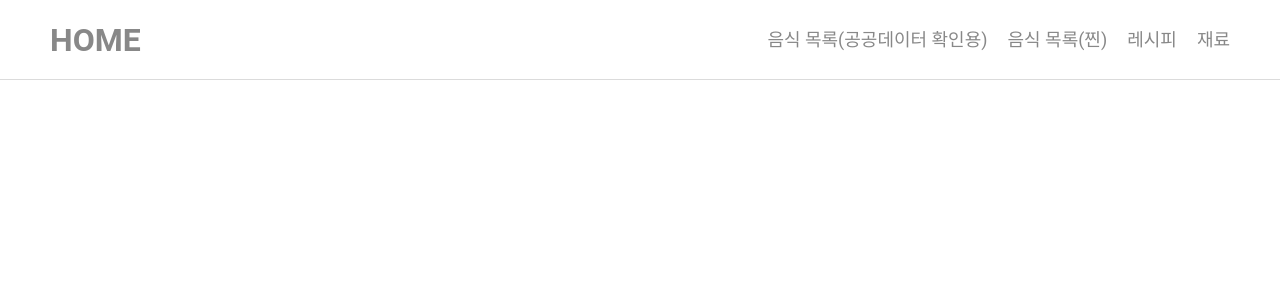
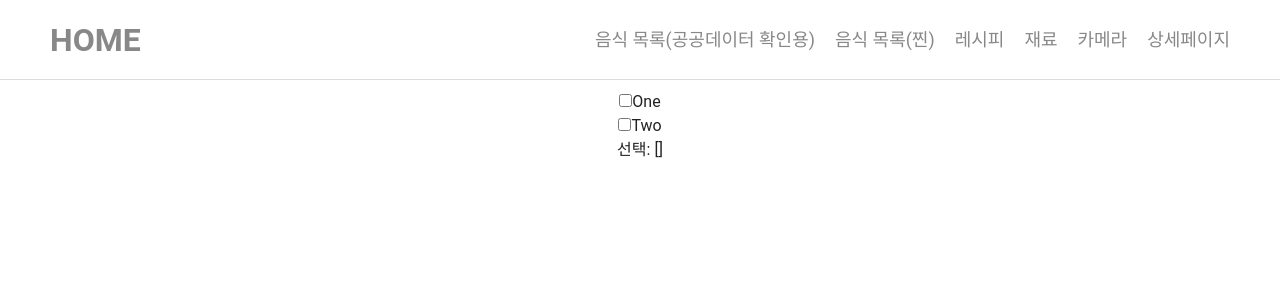
Before and after one commit to JISU-JEONG/refrigerator, a Vue app in the folder frontend/: page /camera in a window 1280 px wide. Shown: the top 300 px of the page. Built offline with nearby package versions, Linux system fonts and the light colour scheme; what vue-axios-cors would draw is missing.

Commit message:
상세페이지 진행중

```diff
--- a/frontend/package.json
+++ b/frontend/package.json
@@ -13,6 +13,7 @@
     "vue": "^2.6.11",
     "vue-axios-cors": "^1.0.1",
     "vue-router": "^3.1.6",
+    "vueperslides": "^2.8.3",
     "vuetify": "^2.2.11",
     "vuex": "^3.1.3"
   },
--- a/frontend/src/components/NavigationBar.vue
+++ b/frontend/src/components/NavigationBar.vue
@@ -1,12 +1,28 @@
 <template>
   <header>
-    <h1><router-link to="/">HOME</router-link></h1>
+    <h1>
+      <router-link to="/">HOME</router-link>
+    </h1>
     <nav>
       <ul>
-        <li><router-link to="/food">음식 목록(공공데이터 확인용) </router-link></li>
-        <li><router-link to="/foodlist">음식 목록(찐) </router-link></li>
-        <li><router-link to="/recipe">레시피 </router-link></li>
-        <li><router-link to="/meterial">재료 </router-link></li>
+        <li>
+          <router-link to="/food">음식 목록(공공데이터 확인용)</router-link>
+        </li>
+        <li>
+          <router-link to="/foodlist">음식 목록(찐)</router-link>
+        </li>
+        <li>
+          <router-link to="/recipe">레시피</router-link>
+        </li>
+        <li>
+          <router-link to="/meterial">재료</router-link>
+        </li>
+        <li>
+          <router-link to="/camera">카메라</router-link>
+        </li>
+        <li>
+          <router-link to="/fooddetail">상세페이지</router-link>
+        </li>
       </ul>
     </nav>
   </header>
@@ -18,13 +34,54 @@ export default {
 };
 </script>
 <style>
-  header { height: 80px; width: 100%; background: #ffffff; position:fixed; top:0; z-index: 1; border-bottom: 1px solid #DBDBDB;}
-  header h1{ display: inline-block; position: absolute; left:50px; }
-  header h1 a { text-decoration: none; display: inline-block; height: 80px; line-height: 80px; color: #888888 !important; }
-  header nav { display: inline-block; position: absolute; top:0; right: 50px; }
-  header nav li { list-style: none; float:left; padding: 0 10px;}
-  header nav li:last-child { padding-right: 0;}
-  header nav li a { text-decoration: none; display: inline-block; height: 80px; line-height: 80px; font-size: 18px; color: #888888 !important; }
-  .header-transparent { background: transparent; border-bottom:none; }
-  .header-transparent a { color: white !important; }
+header {
+  height: 80px;
+  width: 100%;
+  background: #ffffff;
+  position: fixed;
+  top: 0;
+  z-index: 1;
+  border-bottom: 1px solid #dbdbdb;
+}
+header h1 {
+  display: inline-block;
+  position: absolute;
+  left: 50px;
+}
+header h1 a {
+  text-decoration: none;
+  display: inline-block;
+  height: 80px;
+  line-height: 80px;
+  color: #888888 !important;
+}
+header nav {
+  display: inline-block;
+  position: absolute;
+  top: 0;
+  right: 50px;
+}
+header nav li {
+  list-style: none;
+  float: left;
+  padding: 0 10px;
+}
+header nav li:last-child {
+  padding-right: 0;
+}
+header nav li a {
+  text-decoration: none;
+  display: inline-block;
+  height: 80px;
+  line-height: 80px;
+  font-size: 18px;
+  color: #888888 !important;
+}
+.header-transparent {
+  background: transparent;
+  border-bottom: none;
+}
+.header-transparent a {
+  color: white !important;
+}
 </style>
--- /dev/null
+++ b/frontend/src/components/camera.vue
@@ -0,0 +1,63 @@
+<template>
+  <div id="img">
+    <div v-if="!image">
+      <h2>Select an image</h2>
+      <input type="file" @change="onFileChange" />
+    </div>
+    <div v-else>
+      <img :src="image" />
+      <button @click="removeImage">Remove image</button>
+    </div>
+    <br />
+    <input type="checkbox" id="one" value="One" v-model="picked" />
+    <label for="one">One</label>
+    <br />
+    <input type="checkbox" id="two" value="Two" v-model="picked" />
+    <label for="two">Two</label>
+    <br />
+    <span>선택: {{ picked }}</span>
+  </div>
+</template>
+
+<script>
+export default {
+  name: "camera",
+  components: {},
+  data: () => ({
+    image: "",
+    picked: []
+  }),
+  methods: {
+    onFileChange(e) {
+      var files = e.target.files || e.dataTransfer.files;
+      if (!files.length) return;
+      this.createImage(files[0]);
+    },
+    createImage(file) {
+      var image = new Image();
+      var reader = new FileReader();
+      var vm = this;
+
+      reader.onload = e => {
+        vm.image = e.target.result;
+      };
+      reader.readAsDataURL(file);
+    },
+    removeImage: function(e) {
+      this.image = "";
+    }
+  }
+};
+</script>
+
+<style scoped>
+#img {
+  text-align: center;
+}
+img {
+  width: 30%;
+  margin: auto;
+  display: block;
+  margin-bottom: 10px;
+}
+</style>
--- /dev/null
+++ b/frontend/src/components/cooking_meterial.vue
@@ -0,0 +1,27 @@
+<template>
+  <div>
+    <h1>요리재료</h1>
+    <div v-for="(recipe, i) in cooking_meterial" :key="i">
+      <v-card class="mx-auto" max-width="344" outline>
+        <v-card-text v-for="(meterial, i) in recipe" :key="i">
+          <p>{{ meterial }}</p>
+          <v-divider></v-divider>
+        </v-card-text>
+      </v-card>
+      <br />
+    </div>
+  </div>
+</template>
+
+<script>
+export default {
+  name: "cooking_meterial",
+  props: {
+    cooking_meterial: {
+      type: Object
+    }
+  }
+};
+</script>
+
+<style></style>
--- /dev/null
+++ b/frontend/src/components/cooking_order.vue
@@ -0,0 +1,27 @@
+<template>
+  <div>
+    <h1>요리순서</h1>
+    <div v-for="(recipe, i) in recipes_order" :key="i">
+      <v-card class="mx-auto" max-width="344" outline>
+        <v-card-text v-for="(order, i) in recipe" :key="i">
+          <p>{{ order }}</p>
+          <v-divider></v-divider>
+        </v-card-text>
+      </v-card>
+      <br />
+    </div>
+  </div>
+</template>
+
+<script>
+export default {
+  name: "cooking_order",
+  props: {
+    recipes_order: {
+      type: Object
+    }
+  }
+};
+</script>
+
+<style></style>
--- /dev/null
+++ b/frontend/src/components/slider_recipe.vue
@@ -0,0 +1,70 @@
+<template>
+  <div>
+    <vueper-slides
+      v-if="recipes_img !== null"
+      ref="vueperslides1"
+      fixed-height="500px"
+      @slide="
+        $refs.vueperslides2 &&
+          $refs.vueperslides2.goToSlide($event.currentSlide.index, {
+            emit: false
+          })
+      "
+      :slide-ratio="1 / 4"
+      :bullets="false"
+    >
+      <vueper-slide
+        v-for="(recipe, i) in recipes_img"
+        :key="i"
+        :image="recipe"
+      />
+    </vueper-slides>
+    <br />
+    <vueper-slides
+      v-if="recipes_img != null"
+      ref="vueperslides2"
+      :slide-ratio="1 / 8"
+      :dragging-distance="50"
+      @slide="
+        $refs.vueperslides1 &&
+          $refs.vueperslides1.goToSlide($event.currentSlide.index, {
+            emit: false
+          })
+      "
+      :visible-slides="4"
+      fixed-height="130px"
+    >
+      <vueper-slide
+        v-for="(recipe, i) in recipes_img"
+        :key="i"
+        @click.native="$refs.vueperslides2 && $refs.vueperslides2.goToSlide(i)"
+      >
+        <template v-slot:content>
+          <img :src="recipe" />
+        </template>
+      </vueper-slide>
+    </vueper-slides>
+  </div>
+</template>
+
+<script>
+import { VueperSlides, VueperSlide } from "vueperslides";
+import "vueperslides/dist/vueperslides.css";
+
+export default {
+  name: "silder_recipe",
+  components: { VueperSlides, VueperSlide },
+  data: () => ({}),
+  props: {
+    recipes_img: {
+      type: Array
+    }
+  }
+
+  // watch: {
+  //   recipes: function(v) {
+  //     this.recipes = v;
+  //   }
+  // },
+};
+</script>
--- a/frontend/src/router/index.js
+++ b/frontend/src/router/index.js
@@ -6,6 +6,9 @@ import recipe from "../components/recipe";
 import meterial from "../components/meterial";
 import test from "../components/test";
 import foodlist from "../view/FoodList";
+import fooddetail from "../view/FoodDetail";
+import camera from "../components/camera";
+
 Vue.use(Router);
 
 export default new Router({
@@ -40,6 +43,16 @@ export default new Router({
       path: "/foodlist",
       name: "foodlist",
       component: foodlist
+    },
+    {
+      path: "/camera",
+      name: "camera",
+      component: camera
+    },
+    {
+      path: "/fooddetail",
+      name: "fooddetail",
+      component: fooddetail
     }
   ]
 });
--- /dev/null
+++ b/frontend/src/view/FoodDetail.vue
@@ -0,0 +1,77 @@
+<template>
+  <div>
+    <slider_recipe :recipes_img="recipes_img" />
+    <cooking_meterial :cooking_meterial="cooking_meterial" />
+    <cooking_order :recipes_order="recipes_order" />
+  </div>
+</template>
+<script>
+import slider_recipe from "../components/slider_recipe";
+import cooking_order from "../components/cooking_order";
+import cooking_meterial from "../components/cooking_meterial";
+
+export default {
+  name: "FoodDetail",
+  components: {
+    slider_recipe,
+    cooking_order,
+    cooking_meterial
+  },
+  data: () => ({
+    recipes_img: null,
+    recipes_order: null,
+    cooking_meterial: null
+  }),
+  methods: {
+    get_food_data() {
+      this.$axios
+        .get(
+          "/openapi/59bcdda005827dab577c5d693e6d162d49bd93d6c087f359d170465129ae5a5d/json/Grid_20150827000000000228_1/1/10"
+        )
+        .then(res => {
+          this.recipes_img = [];
+
+          this.recipes_order = res.data.Grid_20150827000000000228_1.row.reduce(
+            (obj, v) => {
+              // 이미지
+              if (v.COOKING_NO === 1 || v.COOKING_NO === 2) {
+                this.recipes_img.push(v.STRE_STEP_IMAGE_URL);
+              }
+
+              // 요리순서
+              if (obj[v.RECIPE_ID] === undefined) {
+                obj[v.RECIPE_ID] = [v.COOKING_DC];
+              } else {
+                obj[v.RECIPE_ID].push(v.COOKING_DC);
+              }
+              return obj;
+            },
+            {}
+          );
+        });
+
+      this.$axios
+        .get(
+          "/openapi/59bcdda005827dab577c5d693e6d162d49bd93d6c087f359d170465129ae5a5d/json/Grid_20150827000000000227_1/1/30"
+        )
+        .then(res => {
+          this.cooking_meterial = res.data.Grid_20150827000000000227_1.row.reduce(
+            (obj, v) => {
+              // 요리재료
+              if (obj[v.RECIPE_ID] === undefined) {
+                obj[v.RECIPE_ID] = [v];
+              } else {
+                obj[v.RECIPE_ID].push(v);
+              }
+              return obj;
+            },
+            {}
+          );
+        });
+    }
+  },
+  beforeMount() {
+    this.get_food_data();
+  }
+};
+</script>
--- a/frontend/vue.config.js
+++ b/frontend/vue.config.js
@@ -9,6 +9,13 @@ module.exports = {
         pathRewrite: {
           "^/openapi": ""
         }
+      },
+      "/recipes/": {
+        target: "http://211.213.225.87:8085/recipes/",
+        changeOrigin: true,
+        pathRewrite: {
+          "^/recipes": ""
+        }
       }
     }
   }
```
Also changed, not shown: 1 other file (tests, documents, lock files or other folders).
